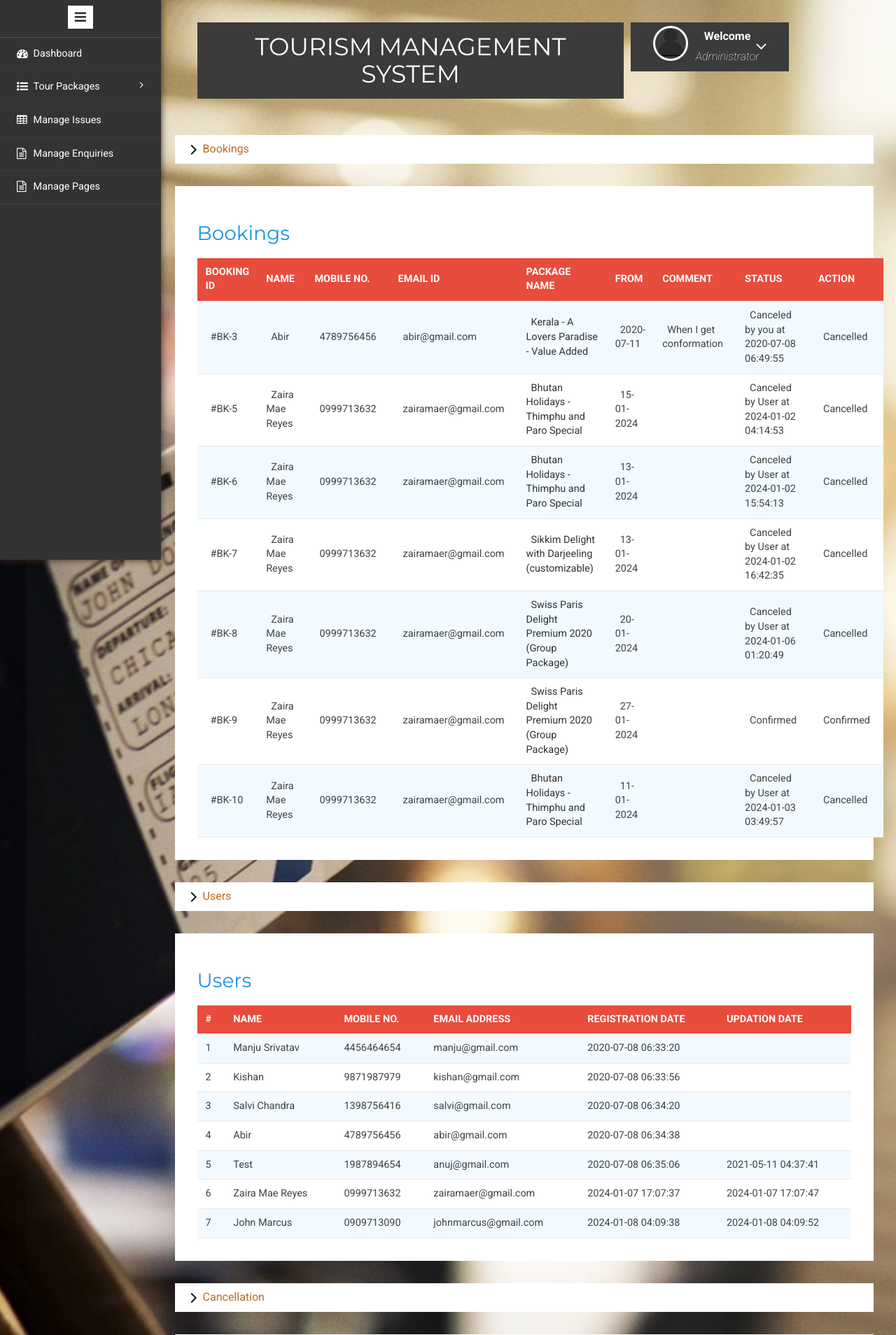
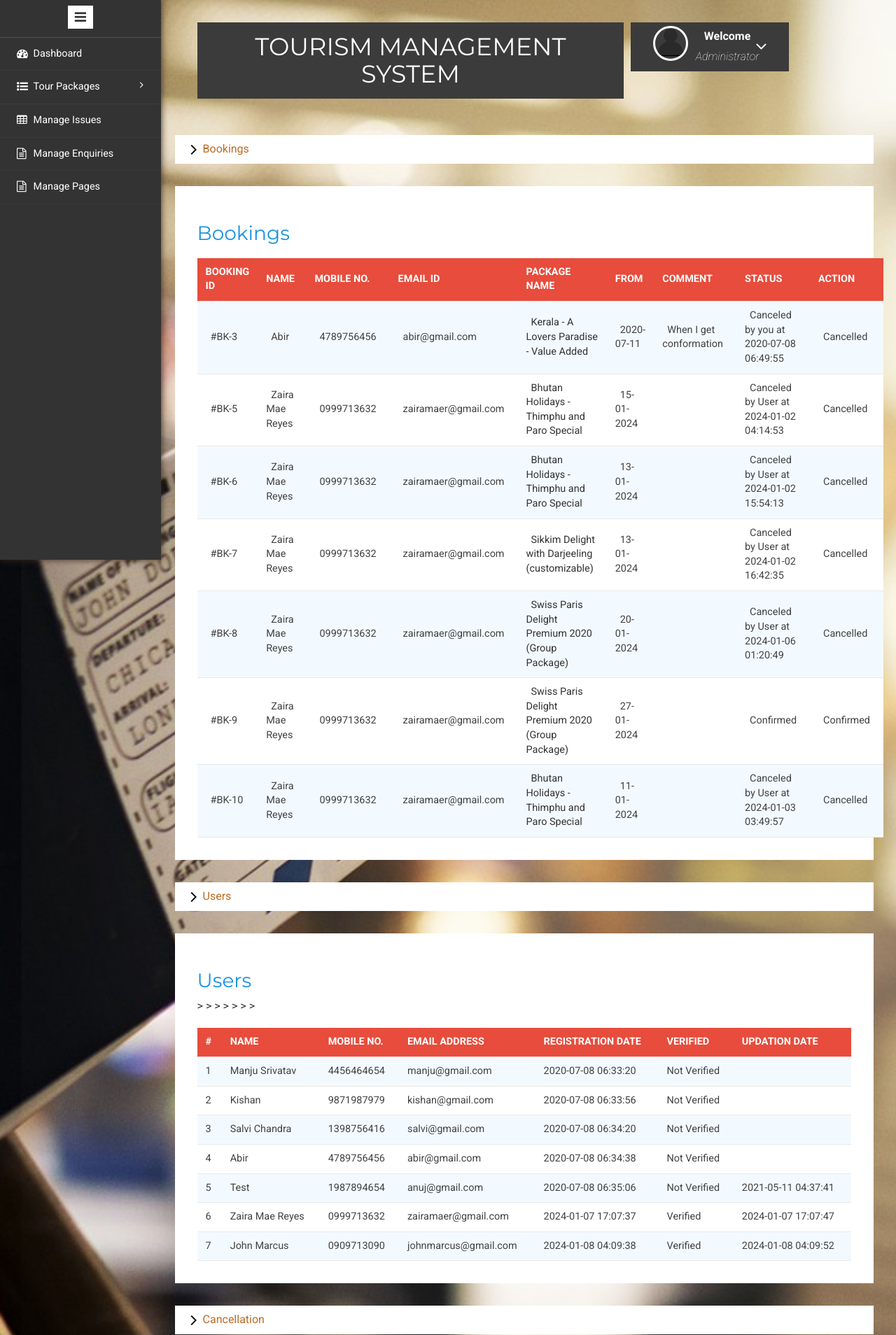
Before and after one commit to zairamaer/project, a PHP site: page /explore/admin/dashboard.php in a window 1280 px wide. Shown: the top 1908 px of the page at 70% size. Run offline with PHP 8.4, Linux system fonts and the light colour scheme; a user stored in the database is signed in; data comes from the database, SQL or seed files in the repository; data that the repository does not hold is empty.

Commit message:
fourth commit

```diff
--- a/admin/dashboard.php
+++ b/admin/dashboard.php
@@ -219,6 +219,7 @@ echo "Canceled by User at " .$result->upddate;
 							<th>Mobile No.</th>
 							<th>Email Address</th>
 							<th>Registration Date </th>
+							<th>Verified </th>
 							<th>Updation Date</th>
 						  </tr>
 						</thead>
@@ -238,6 +239,16 @@ foreach($results as $result)
 							<td><?php echo htmlentities($result->MobileNumber);?></td>
 							<td><?php echo htmlentities($result->EmailId);?></td>
 							<td><?php echo htmlentities($result->RegDate);?></td>
+							<td>
+								<?php
+								// Check if the 'verified' column value is 1
+								if ($result->verified == 1) {
+									echo "Verified";
+								} else {
+									echo "Not Verified";
+								}
+								?>
+							</td>>
 							<td><?php echo htmlentities($result->UpdationDate);?></td>
 						  </tr>
 						 <?php $cnt=$cnt+1;} }?>
```
